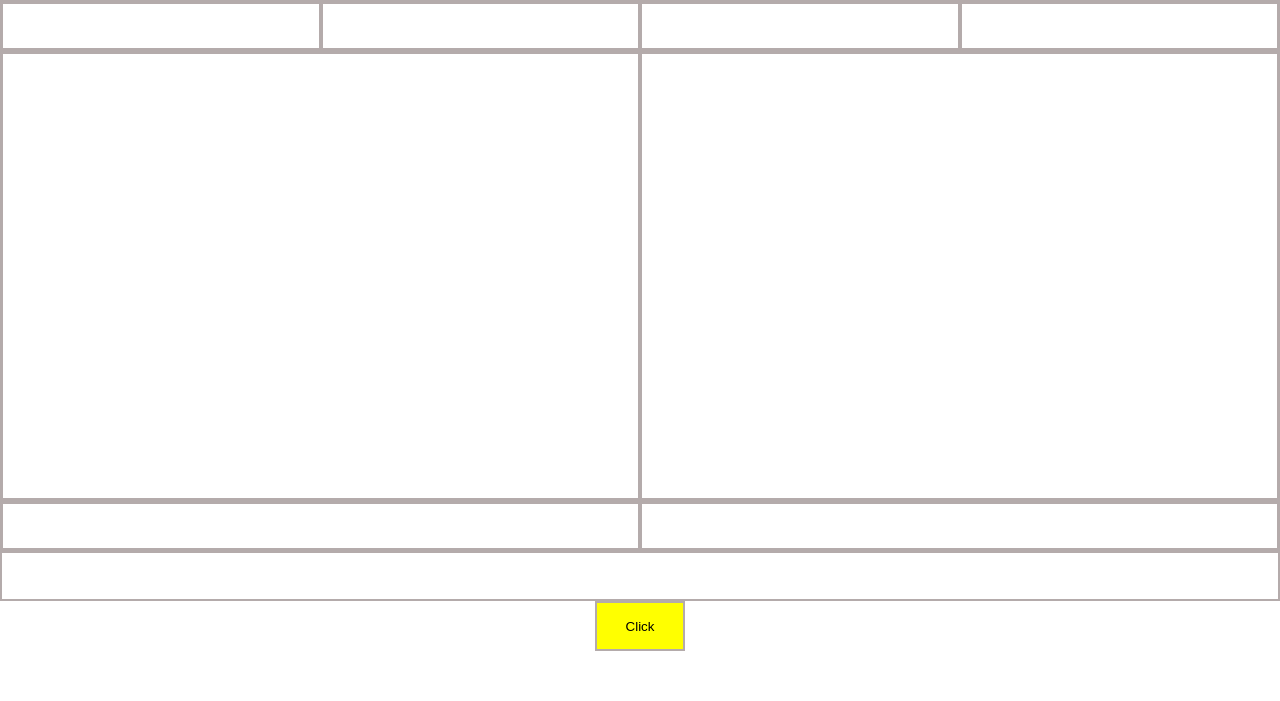
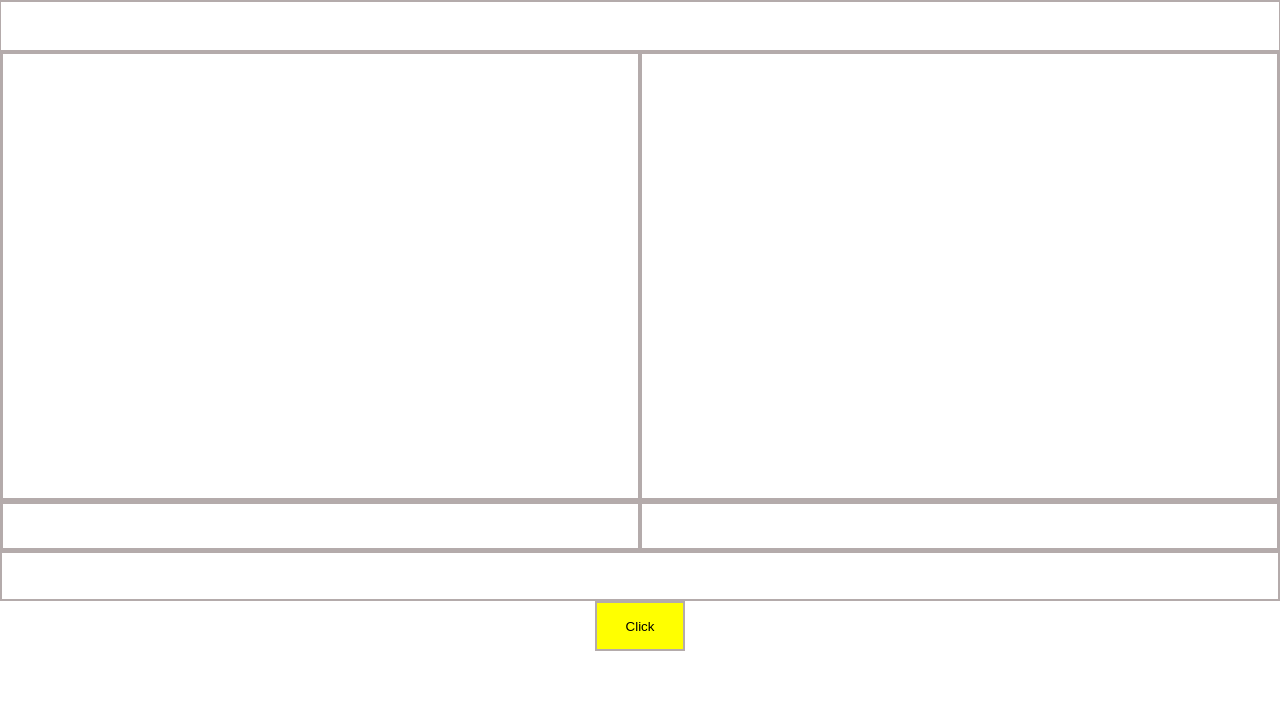
Before and after one commit to AmlanAmrutansu/Anveshak_Project-01, a plain HTML site: page intex2.html in a window 1280 px wide. Shown: the part 99-800 px from the top of the page. Drawn offline with Linux system fonts and the light colour scheme.

Commit message:
Update style2.css

```diff
--- a/style2.css
+++ b/style2.css
@@ -69,14 +69,14 @@ body {
     border: 1px solid rgb(180, 171, 171);
 }
 
-.menu-item1,
+/* .menu-item1,
 .menu-item2,
 .menu-item3,
 .menu-item4 {
     height: 100%;
     width: 25%;
     border: 2px solid rgb(180, 171, 171);
-}
+} */
 
 /* Main Content */
 .main-content {
```
